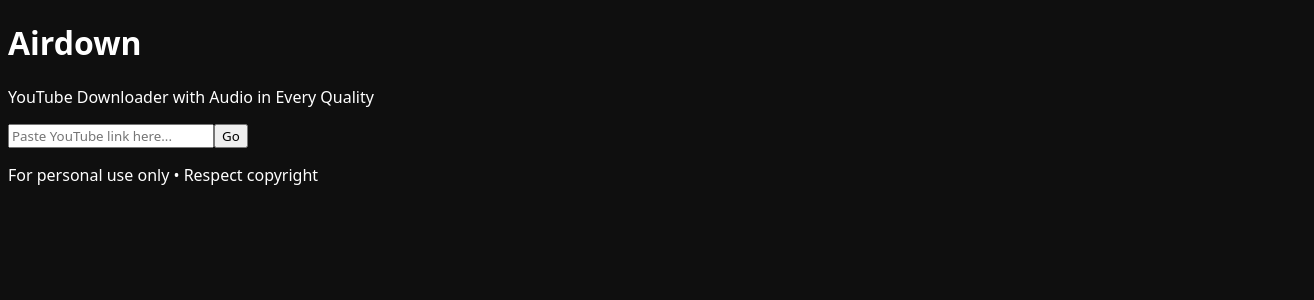
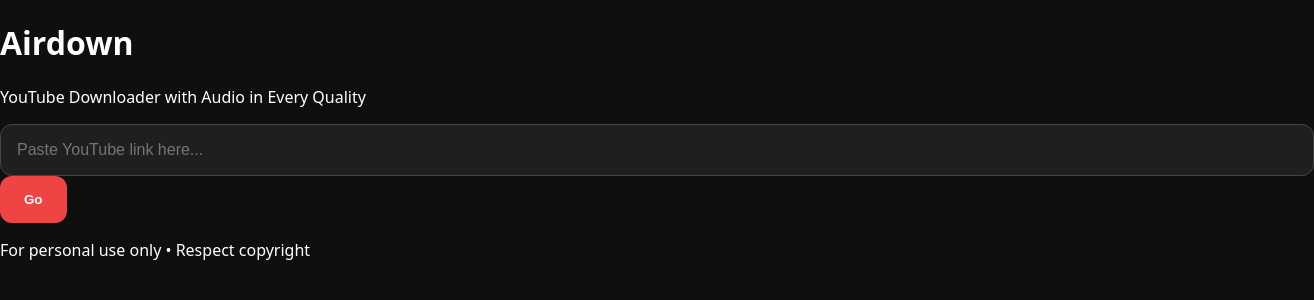
Before and after one commit to akggautamasar/Airdown, a Next.js app: page / in a window 1280 px wide. Shown: the top 300 px of the page, 1314 px wide, since content can reach past the window. Built offline with nearby package versions, Linux system fonts and the light colour scheme.

Commit message:
Enhance global styles in globals.css
Updated font-family and added styles for container, input, and button elements.

```diff
--- a/app/globals.css
+++ b/app/globals.css
@@ -1,9 +1,43 @@
+/* app/globals.css */
 body {
   background-color: #0f0f0f;
   color: #ffffff;
-  font-family: system-ui, -apple-system, sans-serif;
+  font-family: system-ui, -apple-system, BlinkMacSystemFont, "Segoe UI", Roboto, sans-serif;
+  margin: 0;
+  padding: 0;
 }
 
-input, button {
-  font-family: inherit;
+.container {
+  max-width: 640px;
+  margin: 0 auto;
+  padding: 20px;
 }
+
+input {
+  width: 100%;
+  padding: 16px;
+  font-size: 16px;
+  background-color: #1f1f1f;
+  border: 1px solid #444;
+  border-radius: 12px;
+  color: white;
+}
+
+button {
+  padding: 16px 24px;
+  background-color: #ef4444;
+  color: white;
+  border: none;
+  border-radius: 12px;
+  font-weight: 600;
+  cursor: pointer;
+}
+
+button:hover {
+  background-color: #dc2626;
+}
+
+button:disabled {
+  opacity: 0.6;
+  cursor: not-allowed;
+}
```
